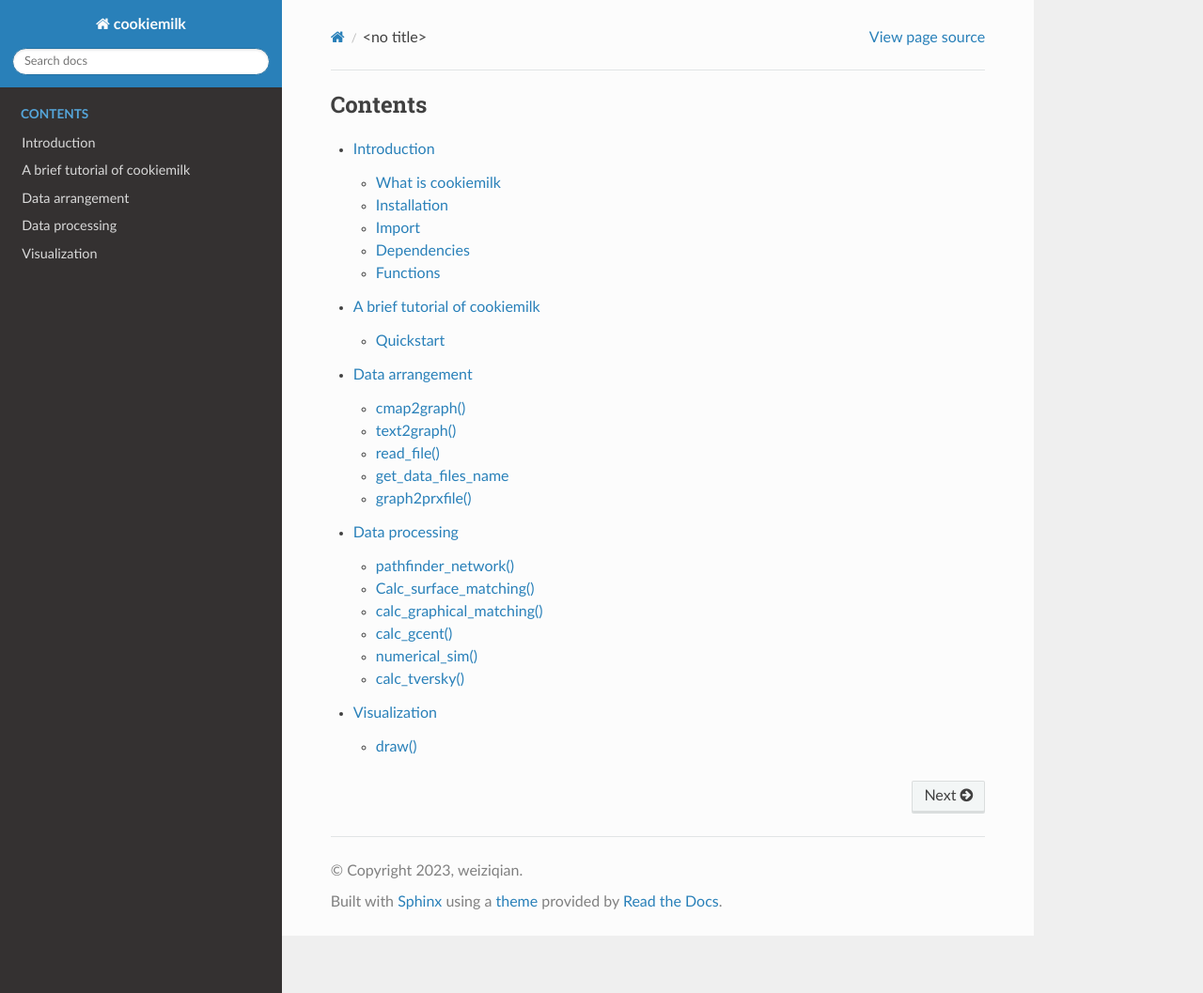
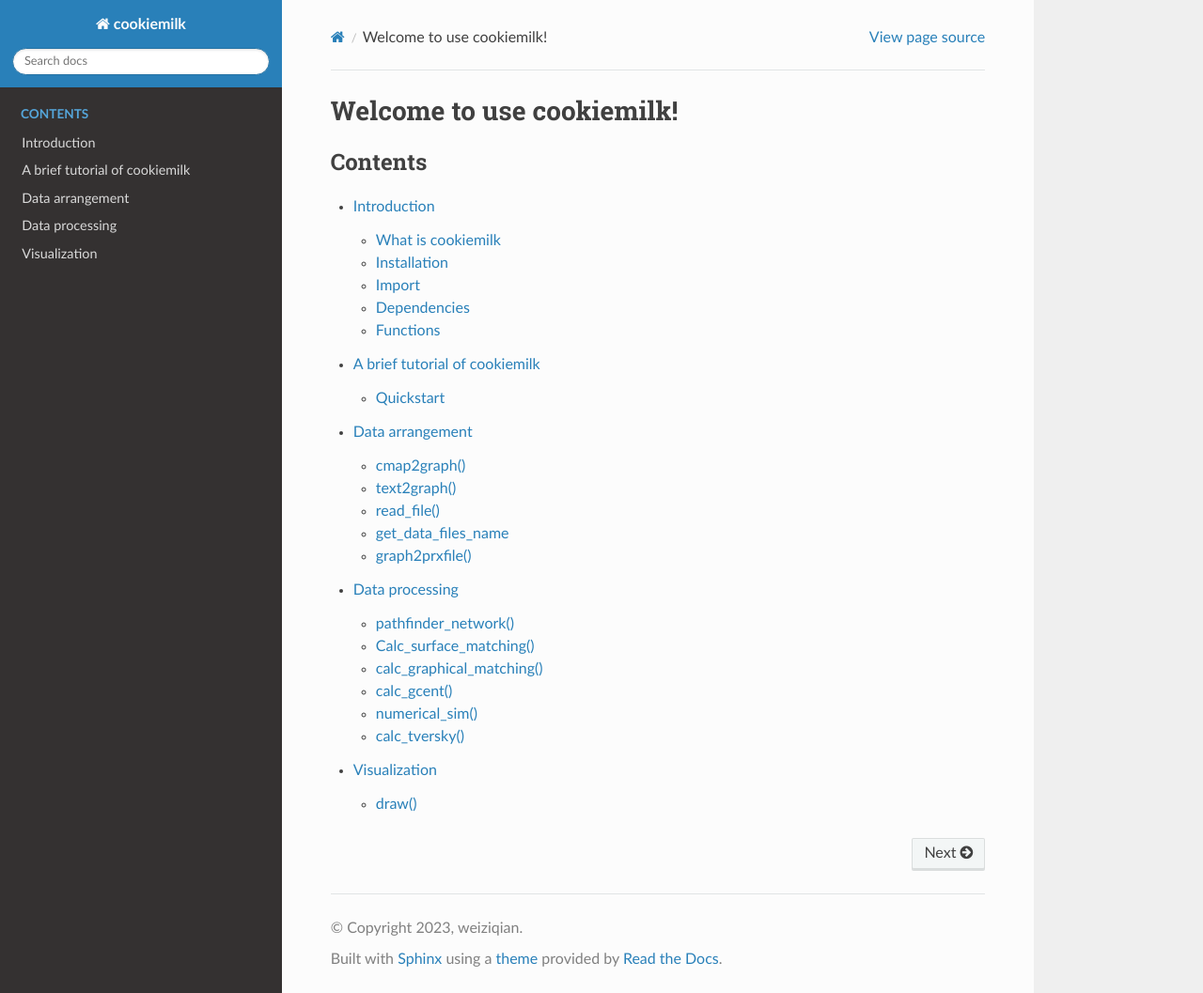
Before and after one commit to weiziqianpsych/cookiemilk_tutorial, a Sphinx documentation site: the page built from cookiemilk_tutorial/source/index.rst, in a window 1280 px wide and 1057 px high. Shown: the whole window at 94% size. Built offline with Sphinx 7.4.7 and the Read the Docs theme 2.0.0, drawn with Linux system fonts in a browser that asks for light colours; some of the changed lines change nothing that is shown.

Commit message:
Update index.rst

```diff
--- a/cookiemilk_tutorial/source/index.rst
+++ b/cookiemilk_tutorial/source/index.rst
@@ -3,9 +3,8 @@
    You can adapt this file completely to your liking, but it should at least
    contain the root `toctree` directive.
 
+Welcome to use cookiemilk!
 =================================
-.. 这部分的含义是，我们增加一个页面。这个页面的侧边目录显示为Contents
-.. 然后其内容是根据Intro.md来决定的
 
 .. toctree::
    :maxdepth: 2
```
